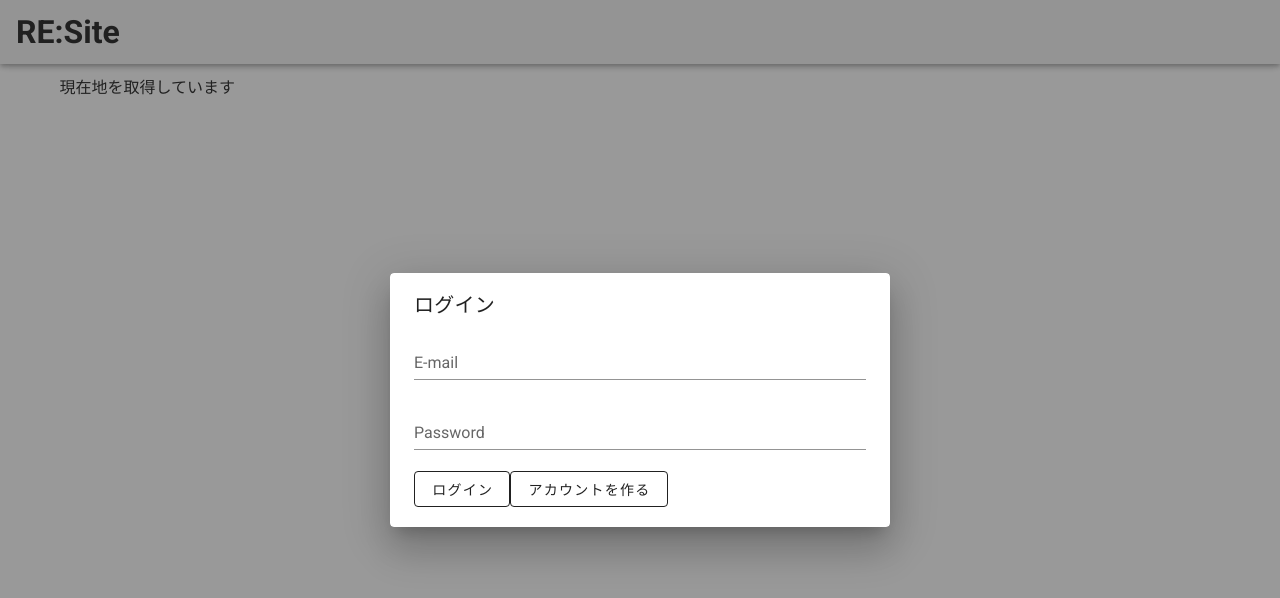
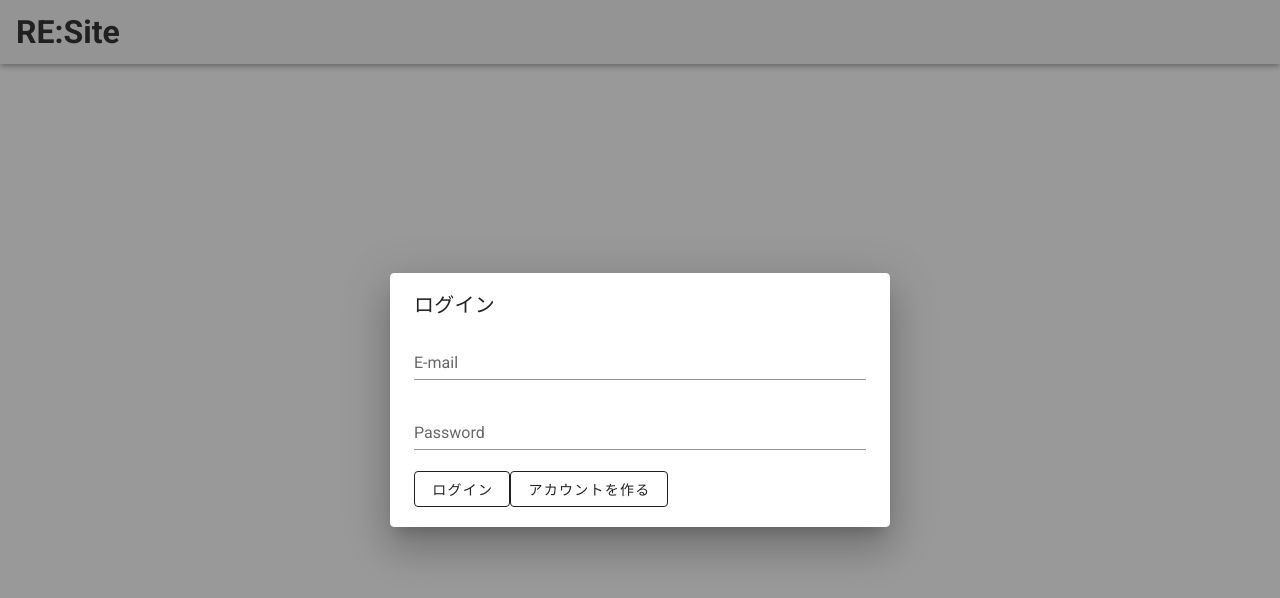
Before and after one commit to jphacks/KB_1909_1, a Nuxt app: page / in a window 1280 px wide. Shown: the top 598 px of the page. Built offline with nearby package versions, Linux system fonts and the light colour scheme.

Commit message:
読み込みができなくなる問題を修正

```diff
--- a/pages/index.vue
+++ b/pages/index.vue
@@ -64,7 +64,7 @@ class Index extends Vue {
   userToken = ''
   loadLocation = false
   position: Coords = { latitude: 0, longitude: 0 }
-  status = '現在地を取得しています'
+  status = ''
   posts: Post[] = []
   me?: GetUserResponse
 
@@ -73,6 +73,7 @@ class Index extends Vue {
     if (!this.userToken) {
       this.isOpenLoginDialog = true
     }
+    this.afterLogin()
   }
 
   async afterLogin() {
@@ -80,10 +81,13 @@ class Index extends Vue {
     Cookies.set('usertoken', this.userToken)
     this.me = (await getUser(this.userToken)) as GetUserResponse
 
+    this.status = '現在地を取得しています'
     navigator.geolocation.watchPosition(
       this.getLocationSuccessfully,
       this.getLocationError
     )
+
+    this.status = '周辺のmonuを探しています'
     this.fetchPosts()
     setInterval(this.fetchPosts, 1000 * 10)
   }
@@ -144,9 +148,9 @@ class Index extends Vue {
       )) as Post[]
 
       this.posts = res
-      console.log(res)
+      this.status = 'monuを取得しました'
     } catch (err) {
-      console.log(err)
+      this.status = err.message
     }
   }
 
```
